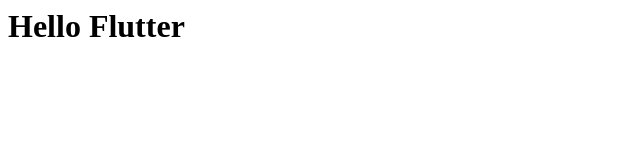
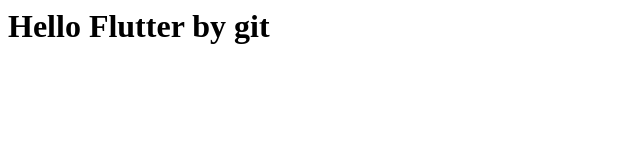
Before and after one commit to tawatchr0009/comein, a plain HTML site: page index.html in a window 1280 px wide. Shown: the whole page, without its empty margins (0-640 px from the left). Drawn offline with Linux system fonts and the light colour scheme.

Commit message:
update index.html to flutter 2

```diff
--- a/index.html
+++ b/index.html
@@ -3,6 +3,6 @@
         <title>Test Web</title>
     </head>
     <body>
-        <h1>Hello Flutter</h1>
+        <h1>Hello Flutter by git</h1>
     </body>
 </html>
```
